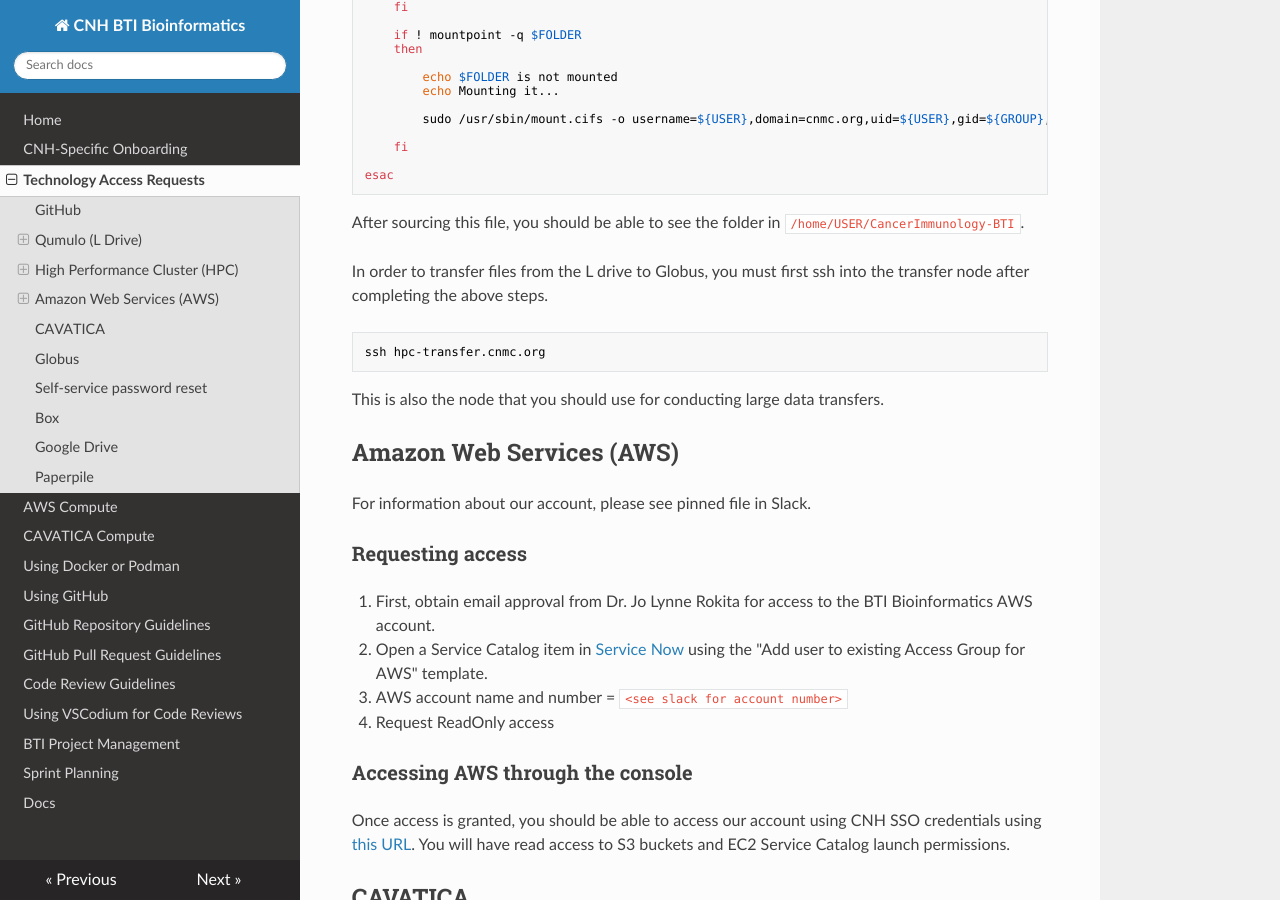
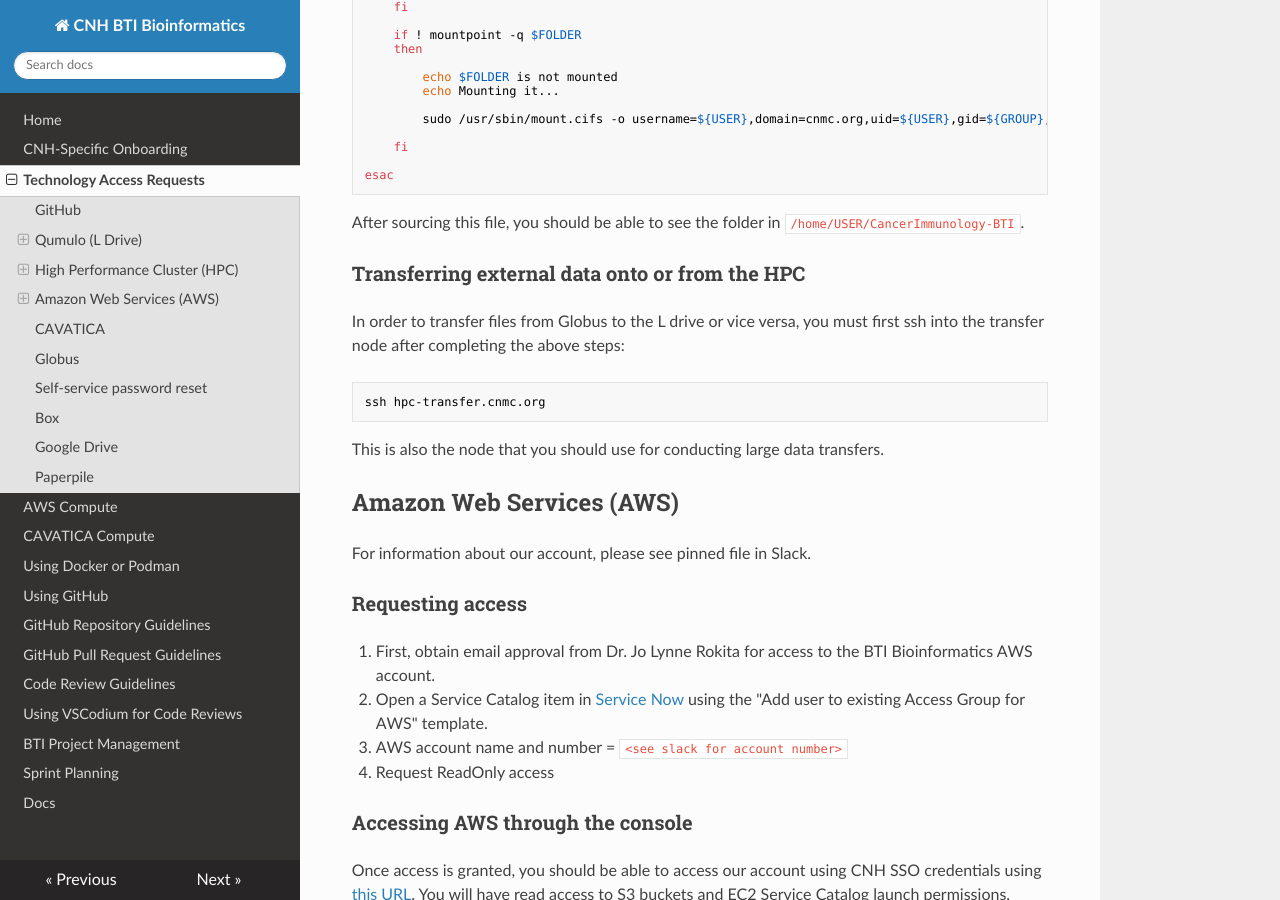
Before and after one commit to childrens-bti/bti-bfx-docs, an MkDocs documentation site: the page built from docs/access.md, in a window 1280 px wide and 900 px high, scrolled down 1487 px. Built offline with MkDocs 1.6.1, drawn with Linux system fonts in a browser that asks for light colours; nearby versions of some CDN libraries.

Commit message:
Update docs/access.md
Co-authored-by: Jo Lynne Rokita <jharenza@gmail.com>

````diff
--- a/docs/access.md
+++ b/docs/access.md
@@ -76,7 +76,9 @@ esac
 
 After sourcing this file, you should be able to see the folder in `/home/USER/CancerImmunology-BTI`.
 
-In order to transfer files from the L drive to Globus, you must first ssh into the transfer node after completing the above steps.
+### Transferring external data onto or from the HPC
+
+In order to transfer files from Globus to the L drive or vice versa, you must first ssh into the transfer node after completing the above steps:
 ```
 ssh hpc-transfer.cnmc.org
 ```
````
